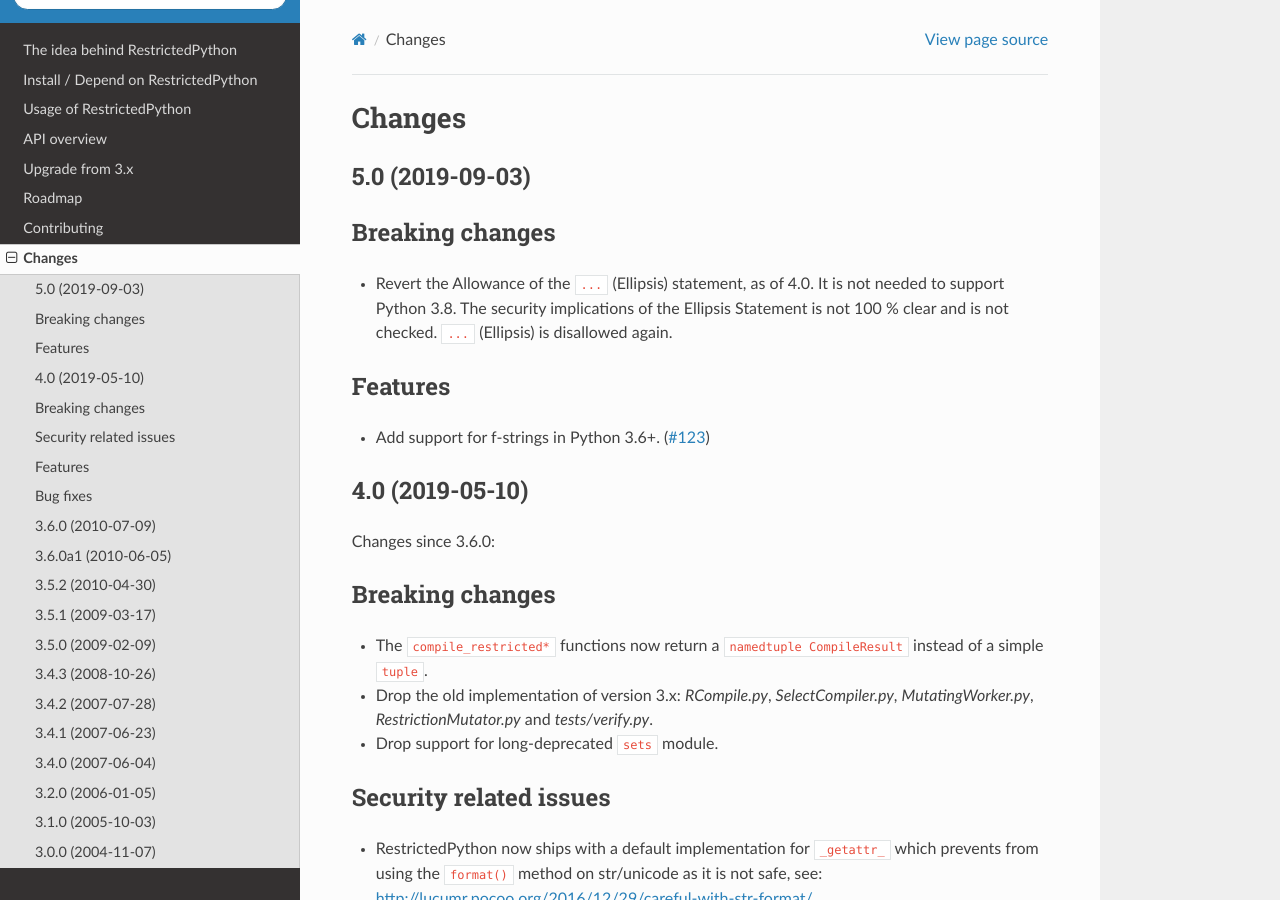
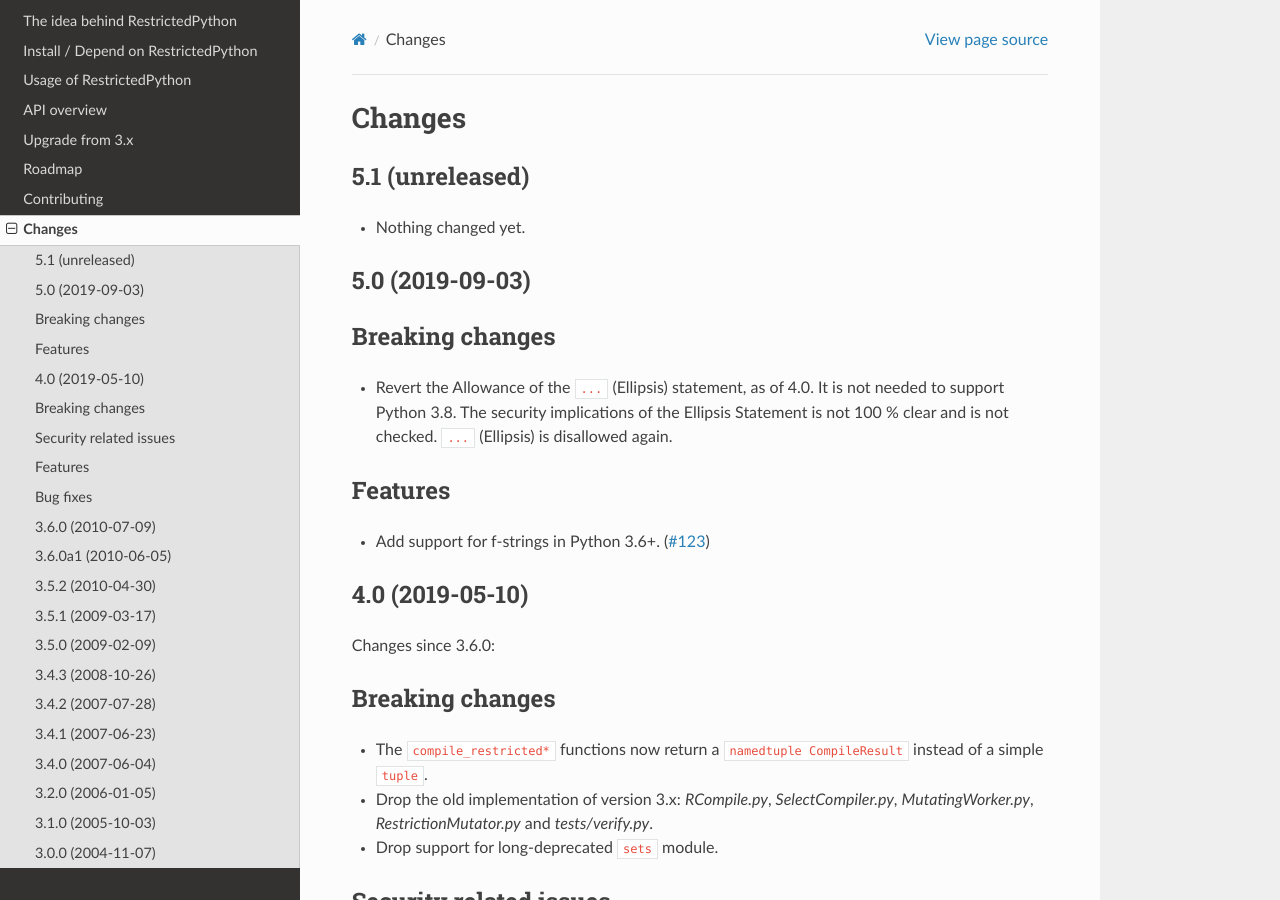
Before and after one commit to zopefoundation/RestrictedPython, a Sphinx documentation site: the page built from docs/CHANGES.rst, in a window 1280 px wide and 900 px high. Built offline with Sphinx 7.4.7 and the Read the Docs theme 2.0.0, drawn with Linux system fonts in a browser that asks for light colours.

Commit message:
Back to development: 5.1

```diff
--- a/docs/CHANGES.rst
+++ b/docs/CHANGES.rst
@@ -1,5 +1,11 @@
 Changes
 =======
+
+5.1 (unreleased)
+----------------
+
+- Nothing changed yet.
+
 
 5.0 (2019-09-03)
 ----------------
--- a/setup.py
+++ b/setup.py
@@ -32,7 +32,7 @@
 
 setup(
     name='RestrictedPython',
-    version='5.0',
+    version='5.1.dev0',
     url='https://github.com/zopefoundation/RestrictedPython',
     license='ZPL 2.1',
     description=(
```
